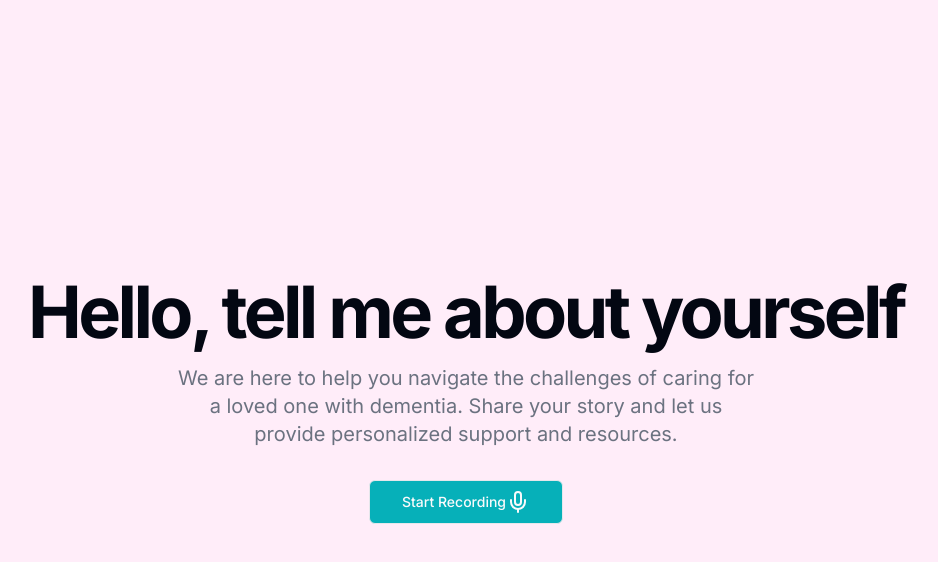
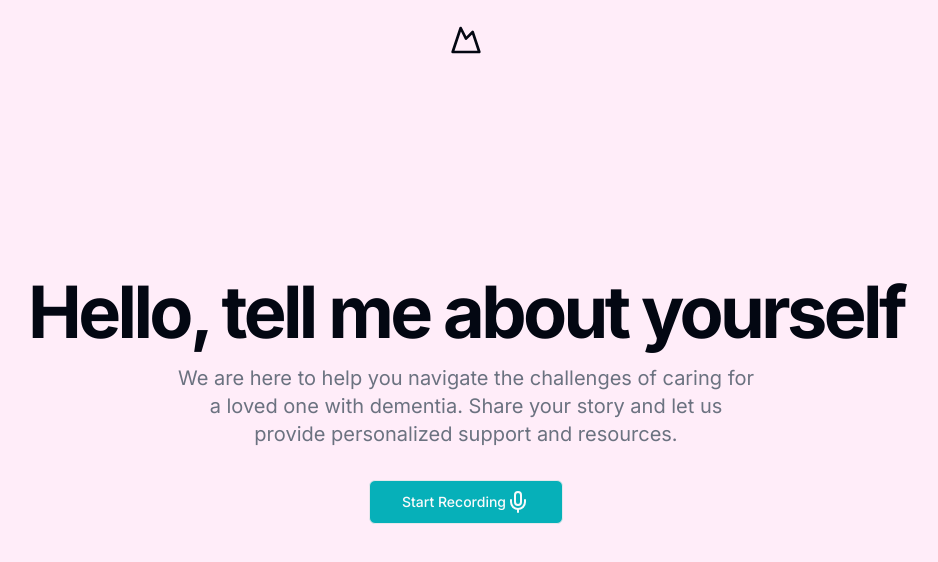
Before and after one commit to vaishnav-piyush/db-hackathon-the-brainwaves, a Next.js app in the folder frontend/: page / in a window 1280 px wide. Shown: the top 562 px of the page, without its empty margins (174-1112 px from the left). Built offline with nearby package versions, Linux system fonts and the light colour scheme.

Commit message:
add back icon

```diff
--- a/frontend/components/landing.tsx
+++ b/frontend/components/landing.tsx
@@ -117,30 +117,6 @@ const Landing: React.FC = () => {
     }
   };
 
-//   const saveAudioLocally = async (audioBlob: Blob) => {
-//     try {
-//       // Convert Blob to File
-//       const file = new File([audioBlob], 'recorded_audio.wav', { type: 'audio/wav' });
-//
-//       // Use the File System Access API to save the file
-//       const fileHandle = await window.showSaveFilePicker({
-//         suggestedName: 'recorded_audio.wav',
-//         types: [{
-//           description: 'WAV Audio File',
-//           accept: { 'audio/wav': ['.wav'] },
-//         }],
-//       });
-//
-//       const writable = await fileHandle.createWritable();
-//       await writable.write(file);
-//       await writable.close();
-//
-//       console.log('Audio file saved successfully');
-//     } catch (error) {
-//       console.error('Error saving audio file:', error);
-//     }
-//   }
-
   const pa = (audioUrl: string) => {
     const audio = new Audio(audioUrl);
     audio.play();
@@ -149,10 +125,10 @@ const Landing: React.FC = () => {
   return (
     <div className="flex min-h-[100dvh] flex-col items-center justify-center bg-[#ffedf9] text-foreground">
       <header className="absolute top-6 left-1/2 -translate-x-1/2">
-        {/* <Link href="#" prefetch={false}>
-          <Image src={MyImage} alt="done"/>
-          <span className="sr-only">MyImage</span>
-        </Link> */}
+        <Link href="#" prefetch={false}>
+          <MountainIcon className="h-8 w-8" />
+          <span className="sr-only">Acme Inc</span>
+        </Link>
       </header>
       <div className="container px-4 py-12 text-center md:px-6 lg:py-24">
         <h1 className="text-4xl font-bold tracking-tighter sm:text-5xl md:text-6xl lg:text-7xl">
```
